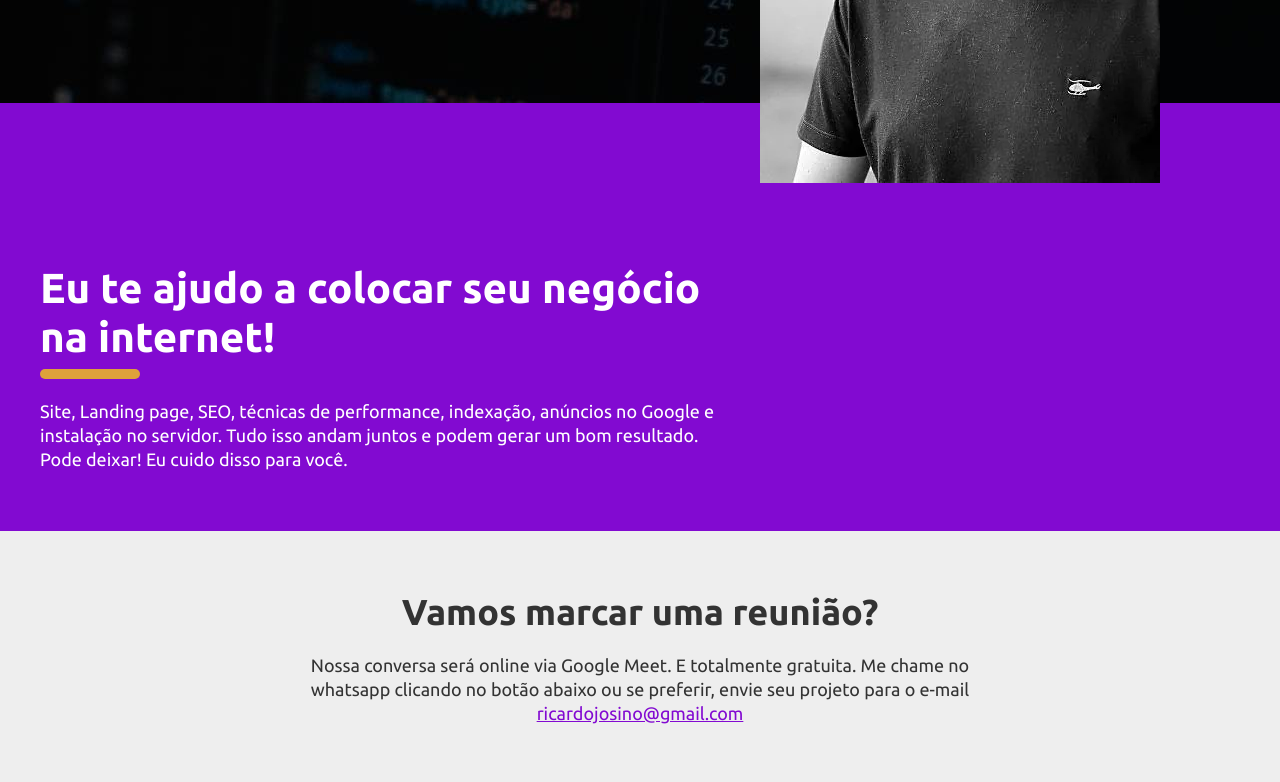
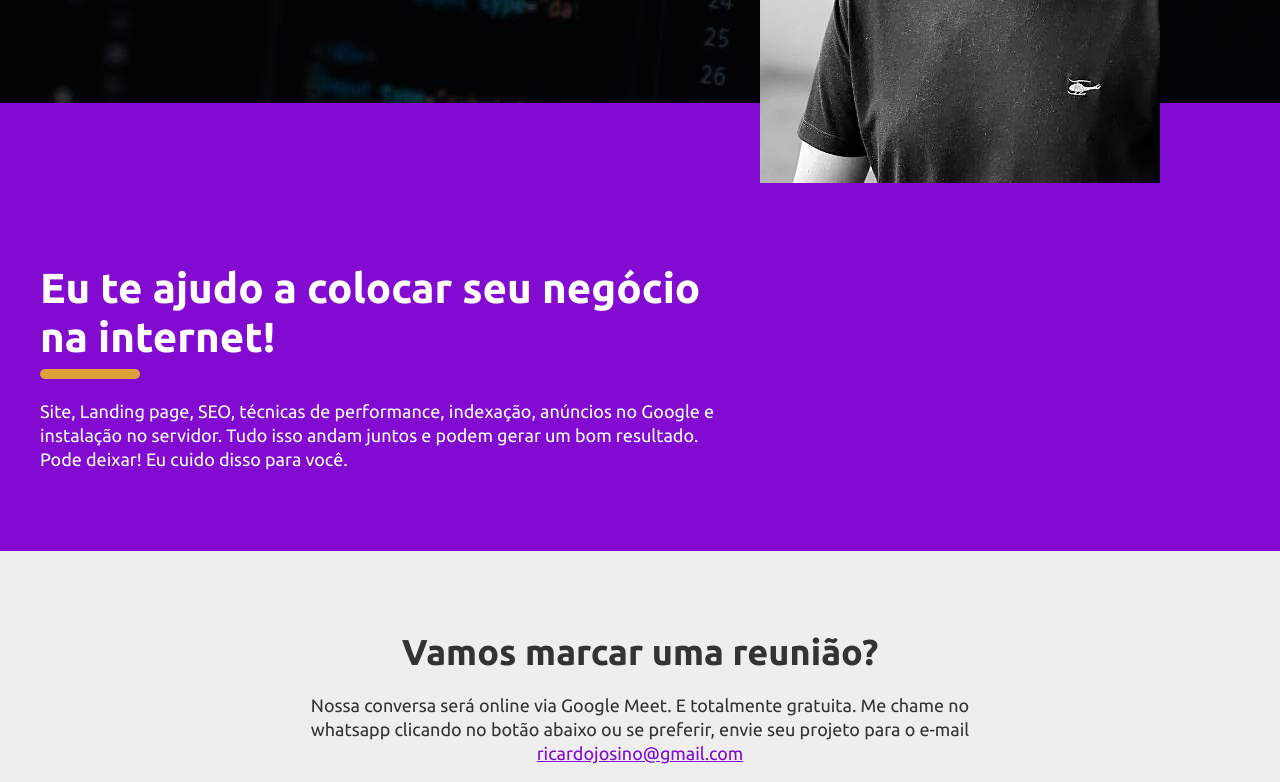
Before and after one commit to ricardojosino/pessoal-site, a website: page src/index.html in a window 1280 px wide. Shown: the part 497-1279 px from the top of the page. Drawn offline with Linux system fonts and the light colour scheme.

Commit message:
Ajusta no espaçamento da sessão

```diff
--- a/src/assets/css/theme.css
+++ b/src/assets/css/theme.css
@@ -294,16 +294,16 @@
 }
 
 .theme-section {
-    padding-top: 25px;
-    padding-bottom: 25px;
+    padding-top: 40px;
+    padding-bottom: 40px;
     padding-left: 20px;
     padding-right: 20px;
 }
 
 @media (min-width: 768px) {
     .theme-section {
-        padding-top: 40px;
-        padding-bottom: 40px;
+        padding-top: 60px;
+        padding-bottom: 60px;
         padding-left: 40px;
         padding-right: 40px;
     }
@@ -311,8 +311,8 @@
 
 @media (min-width: 1200px) {
     .theme-section {
-        padding-top: 60px;
-        padding-bottom: 60px;
+        padding-top: 80px;
+        padding-bottom: 80px;
         padding-left: 0;
         padding-right: 0;
     }
--- a/src/index.html
+++ b/src/index.html
@@ -1,5 +1,5 @@
 <!doctype html>
-<html lang="pt-br">
+<html lang="pt-BR">
 <head>
     <meta charset="UTF-8">
     <meta name="viewport" content="width=device-width, user-scalable=no, initial-scale=1.0, maximum-scale=1.0, minimum-scale=1.0">
```
